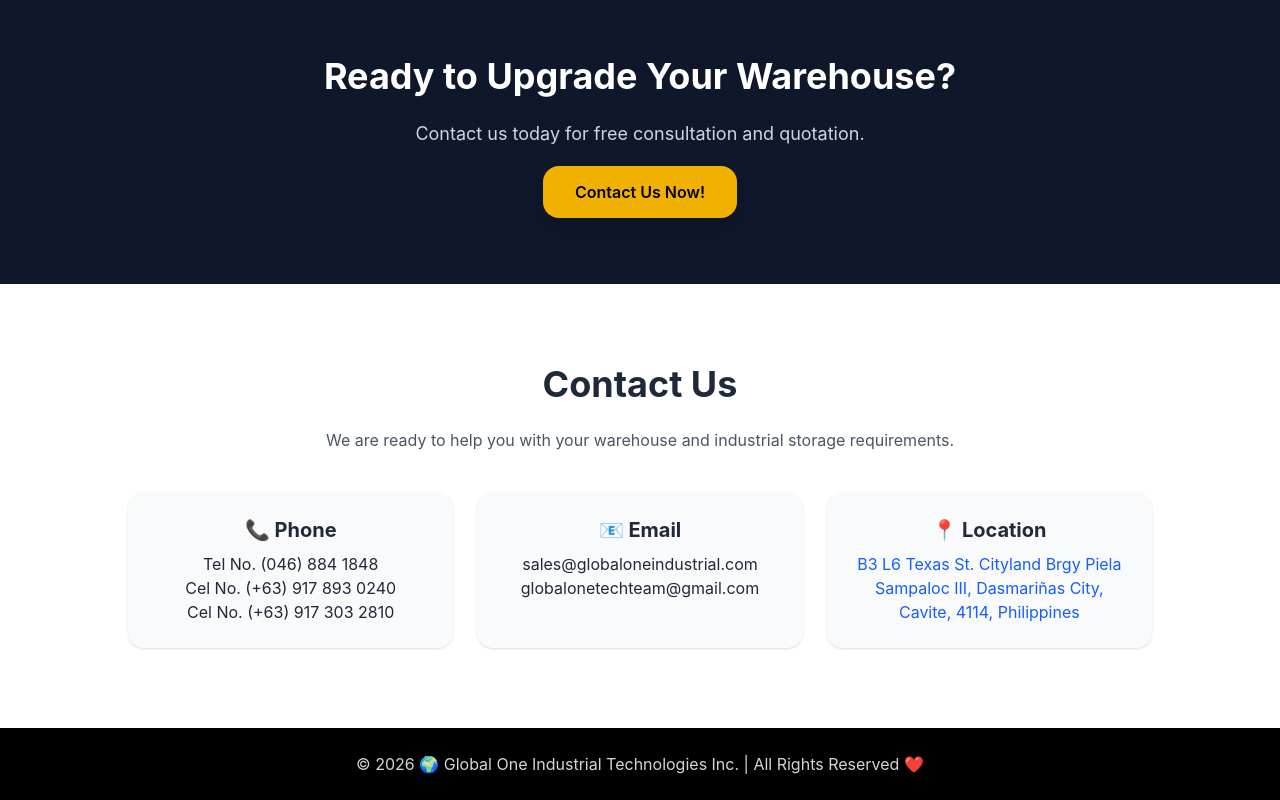
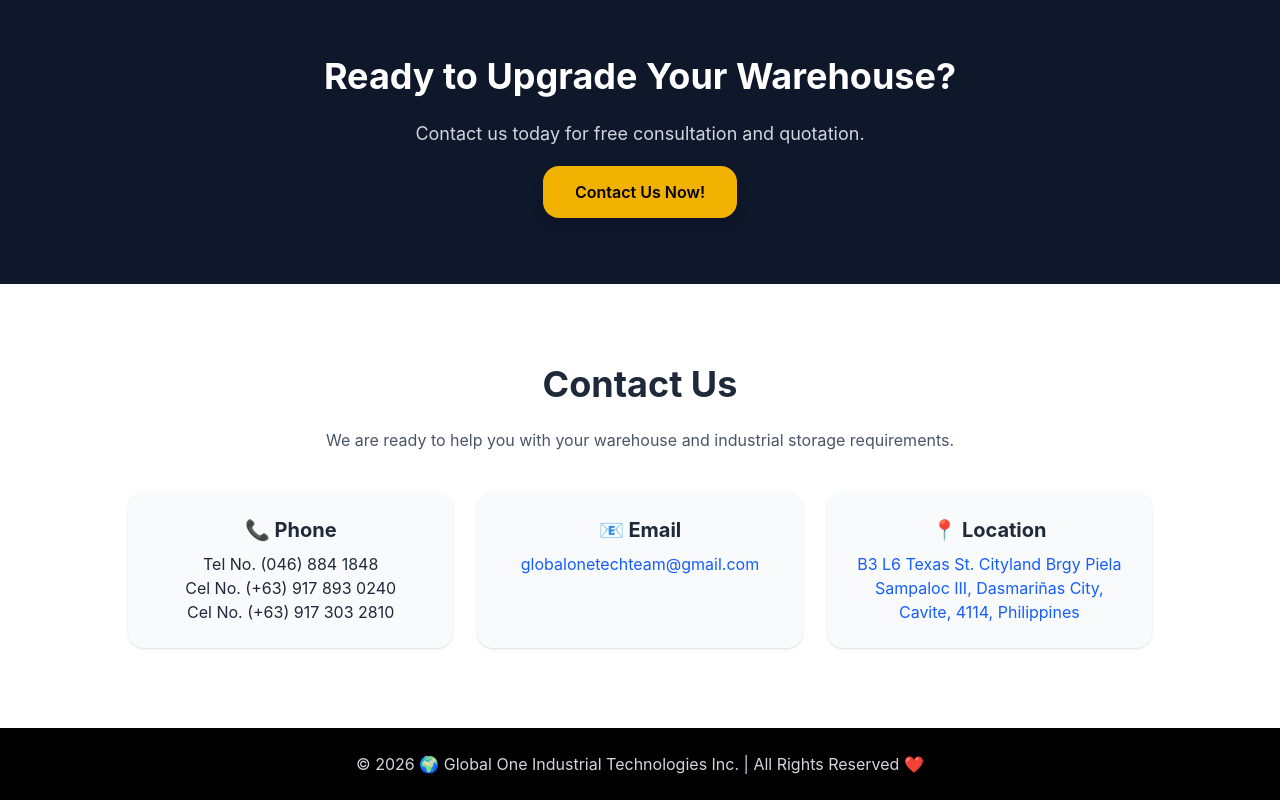
Before and after one commit to jaywilliamsapar/global-one-webpage, a React (Vite) app: page / in a window 1280 px wide. Shown: the part 2384-3184 px from the top of the page. Built offline with nearby package versions, Linux system fonts and the light colour scheme.

Commit message:
Latest Update 6826 4:23PM

```diff
--- a/src/App.jsx
+++ b/src/App.jsx
@@ -203,15 +203,17 @@
               <p>Cel No. (+63) 917 303 2810</p>
             </div>
 
+
+
             <div className="bg-gray-50 rounded-2xl p-6 shadow">
-              <h4 className="font-bold text-xl mb-2">📧 Email</h4>
-              <p>sales@globaloneindustrial.com</p>
-              <p>globalonetechteam@gmail.com</p>
+                <h4 className="font-bold text-xl mb-2">📧 Email</h4>
+                <a href="mailto:globalonetechteam@gmail.com" className="text-blue-600 hover:underline">
+                  globalonetechteam@gmail.com
+                </a>
             </div>
 
             <div className="bg-gray-50 rounded-2xl p-6 shadow">
               <h4 className="font-bold text-xl mb-2">📍 Location</h4>
-
               <a
                 href="https://www.google.com/maps/place/Global+One+Industrial+Technologies,+INC./@14.2780501,120.9833055,279a,35y,0h/data=!3m1!1e3!4m6!3m5!1s0x33bd7f860c836663:0x8079df53b09e16!8m2!3d14.2780046!4d120.9838717!16s%2Fg%2F11p9n8n9pk?entry=ttu&g_ep=EgoyMDI2MDUxNy4wIKXMDSoASAFQAw%3D%3D"
                 target="_blank"
```
Also changed, not shown: vite.config.js (+9 -0 lines).
